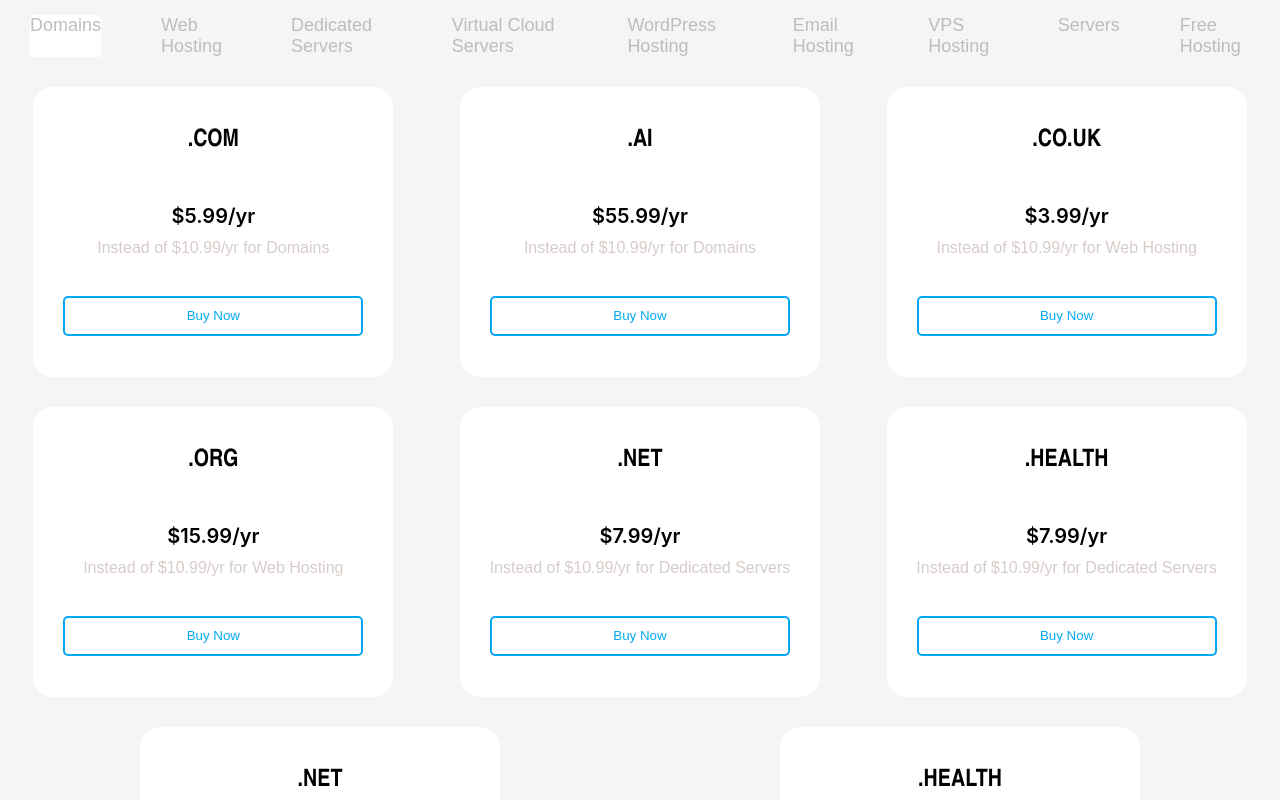
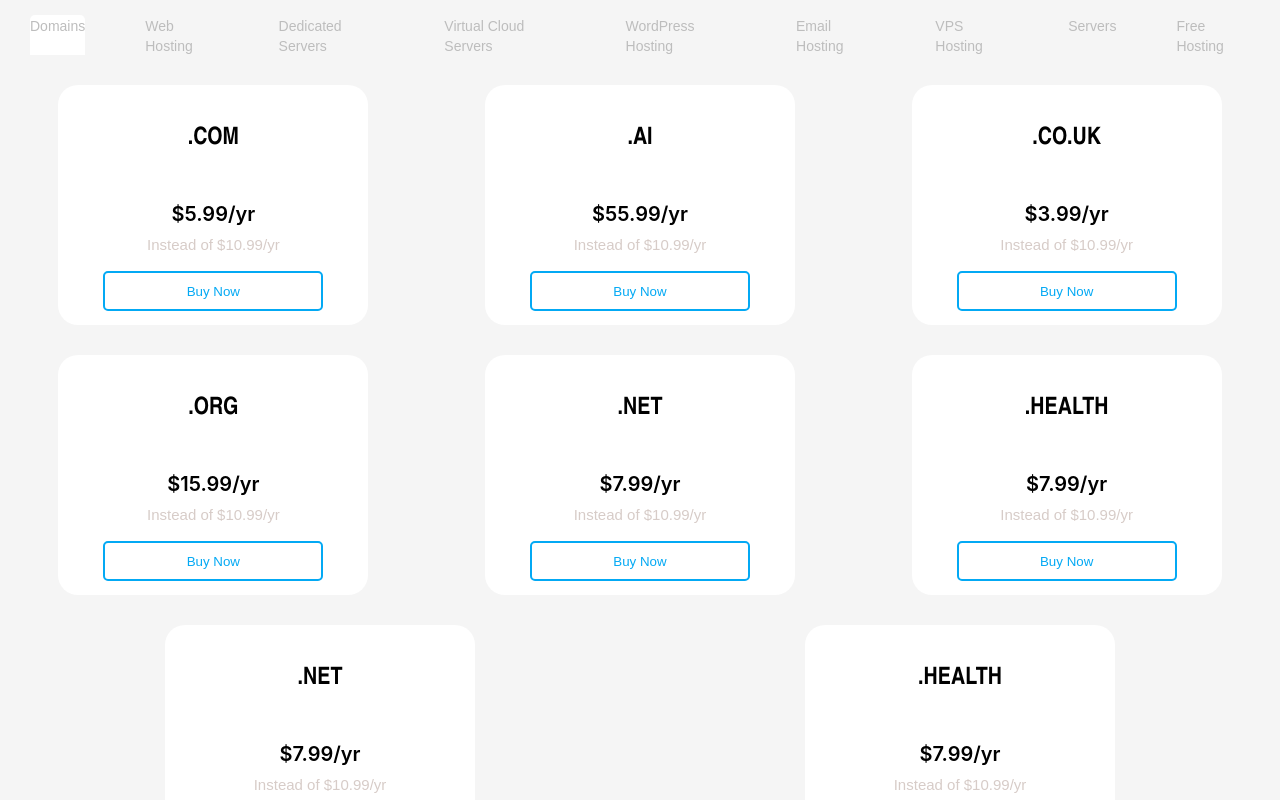
Before and after one commit to ElonitaKrasniqi1/Task_2, a React (Create React App) app: page / in a window 1280 px wide. Shown: the top 800 px of the page. Built offline with nearby package versions, Linux system fonts and the light colour scheme.

Commit message:
minor fixes for desktop!

```diff
--- a/src/App.css
+++ b/src/App.css
@@ -12,8 +12,8 @@ html {
   overflow-x: hidden;
 }
 .card {
-  width: 320px;
-  height: 250px;
+  width: 270px;
+  height: 200px;
   padding: 20px;
   margin: 10px;
   background-color: white;
@@ -27,9 +27,8 @@ html {
   padding: 10px;
   border-radius: 5px;
   cursor: pointer;
-  width: 300px;
+  width: 220px;
   height: 40px;
-  margin-top: 20px;
   transition: 0.3s ease;
 }
 
@@ -79,6 +78,7 @@ html {
 .card-container .card p,
 .cardcontainer1 .card p {
   color: #D7CCC8;
+  font-size: 15px;
   font-family: Arial, Helvetica, sans-serif;
 }
 .card-container .card span,
--- a/src/CardContainer.js
+++ b/src/CardContainer.js
@@ -8,49 +8,49 @@ export default function CardContainer({ domainSet }) {
       title: ".COM",
       price: "$5.99/yr",
       buttonText: "Buy Now",
-      description: "Instead of $10.99/yr for Domains",
+      description: "Instead of $10.99/yr",
     },
     {
       title: ".AI",
       price: "$55.99/yr",
       buttonText: "Buy Now",
-      description: "Instead of $10.99/yr for Domains",
+      description: "Instead of $10.99/yr",
     },
     {
         title: ".CO.UK",
         price: "$3.99/yr",
         buttonText: "Buy Now",
-        description: "Instead of $10.99/yr for Web Hosting",
+        description: "Instead of $10.99/yr",
       },
       {
         title: ".ORG",
         price: "$15.99/yr",
         buttonText: "Buy Now",
-        description: "Instead of $10.99/yr for Web Hosting",
+        description: "Instead of $10.99/yr",
       },
       {
           title: ".NET",
           price: "$7.99/yr",
           buttonText: "Buy Now",
-          description: "Instead of $10.99/yr for Dedicated Servers",
+          description: "Instead of $10.99/yr",
         },
         {
           title: ".HEALTH",
           price: "$7.99/yr",
           buttonText: "Buy Now",
-          description: "Instead of $10.99/yr for Dedicated Servers",
+          description: "Instead of $10.99/yr",
         },
         {
             title: ".NET",
             price: "$7.99/yr",
             buttonText: "Buy Now",
-            description: "Instead of $10.99/yr for Dedicated Servers",
+            description: "Instead of $10.99/yr",
           },
           {
             title: ".HEALTH",
             price: "$7.99/yr",
             buttonText: "Buy Now",
-            description: "Instead of $10.99/yr for Dedicated Servers",
+            description: "Instead of $10.99/yr",
           },
   ];
 
--- a/src/TabsComponent.css
+++ b/src/TabsComponent.css
@@ -17,7 +17,7 @@
   .tab .link {
     text-decoration: none;
     color: #BDBDBD;
-    font-size: 18px;
+    font-size: 14px;
     font-family: 'Sans-serif', sans-serif;
     position: relative;
     padding-bottom: 5px;
```
